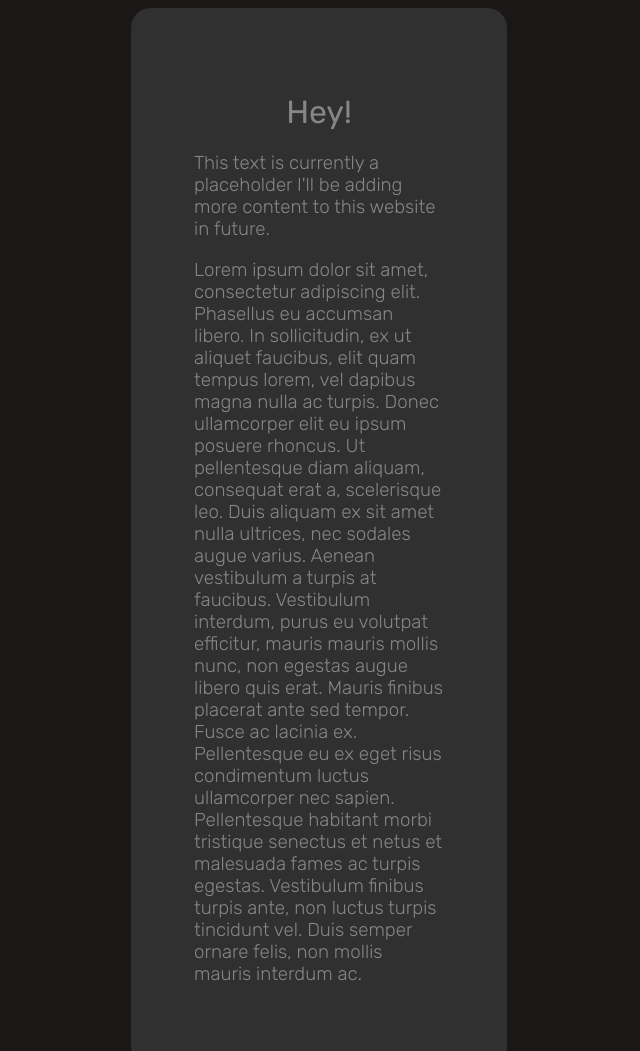
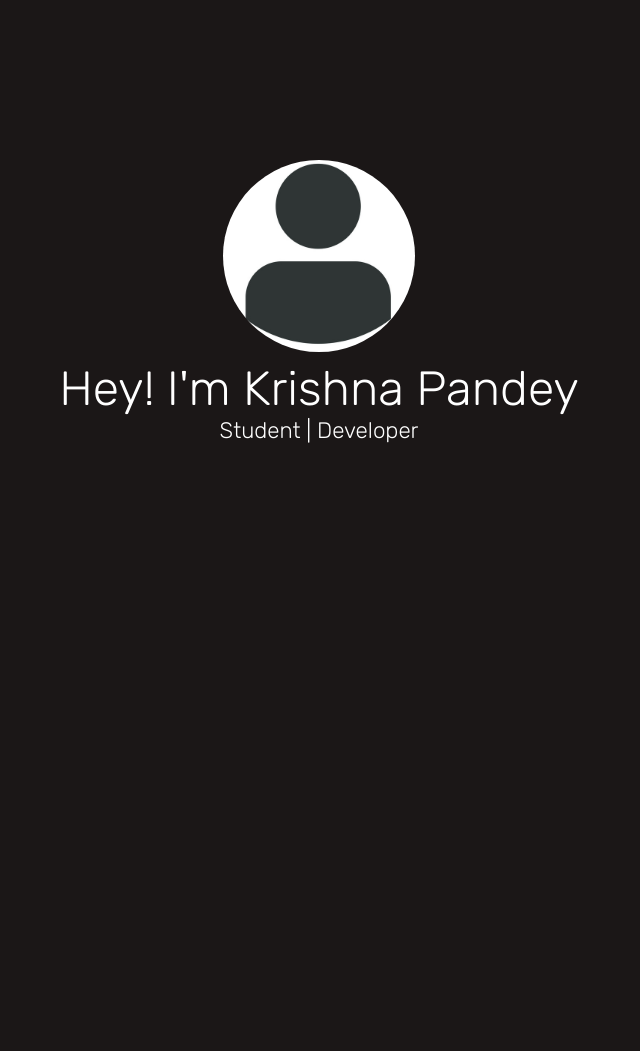
Before and after one commit to krishna2803/krishna2803.github.io, a plain HTML site: page index.html in a window 1280 px wide. Shown: the top 1051 px of the page, without its empty margins (321-961 px from the left). After the commit the page ends 800 px from the top, so only its background shows below. Drawn offline with Linux system fonts and the light colour scheme.

Commit message:
Started Creating

```diff
--- a/index.html
+++ b/index.html
@@ -1,21 +1,19 @@
 <!DOCTYPE html>
 <html lang="en">
 <head>
-    <meta charset="UTF-8">
-    <meta name="viewport" content="width=device-width, initial-scale=1">
+    <meta charset="utf-8">
+    <meta name="viewport" content="width=device-width, initial-scale=1, shrink-to-fit=no">
     <link rel="stylesheet" href="./res/css/main.css">
 
-    <title>Test</title>
+    <!-- Remove title icon -->
+    <link rel="icon" sizes="192x192" href="./res/img/k_final.png">
+
+    <title>Home | Krishna Pandey</title>
 </head>
 <body class="dark-background">
 
-    <div class='card-container'>
-        <div class='rect-card'>
-            <h1 class="rect-card-text">Hey!</h1>
-            <h3 class="rect-card-text">This text is currently a placeholder I'll be adding more content to this website in future.</h3>
-            <h3 class="rect-card-text">Lorem ipsum dolor sit amet, consectetur adipiscing elit. Phasellus eu accumsan libero. In sollicitudin, ex ut aliquet faucibus, elit quam tempus lorem, vel dapibus magna nulla ac turpis. Donec ullamcorper elit eu ipsum posuere rhoncus. Ut pellentesque diam aliquam, consequat erat a, scelerisque leo. Duis aliquam ex sit amet nulla ultrices, nec sodales augue varius. Aenean vestibulum a turpis at faucibus. Vestibulum interdum, purus eu volutpat efficitur, mauris mauris mollis nunc, non egestas augue libero quis erat. Mauris finibus placerat ante sed tempor. Fusce ac lacinia ex. Pellentesque eu ex eget risus condimentum luctus ullamcorper nec sapien. Pellentesque habitant morbi tristique senectus et netus et malesuada fames ac turpis egestas. Vestibulum finibus turpis ante, non luctus turpis tincidunt vel. Duis semper ornare felis, non mollis mauris interdum ac.</h3>
-        </div>
-    </div>
-
+    <img src='res/img/23625805.jpg' alt='user-image' class='user-image' />
+    <p class='greetingText'>Hey! I'm Krishna Pandey</p>
+    <p class="subtitle-text">Student | Developer</p>
 </body>
 </html>
--- a/res/css/main.css
+++ b/res/css/main.css
@@ -2,9 +2,11 @@
 @import url('https://fonts.googleapis.com/css2?family=Rubik:wght@300;400&display=swap');
 
 
+
+
 /* Custom scrollbar: */
 ::-webkit-scrollbar {
-    width: 10px;
+    width: 15px;
 }
 
 ::-webkit-scrollbar-track {
@@ -29,6 +31,15 @@
     font-family: 'Rubik', sans-serif;
 }
 
+body {
+    margin-top: 10rem;
+}
+
+p::selection {
+    background-color: rgba(255, 255, 255, 0.1);
+    color: white;
+}
+
 .card-container {
     display: flex;
     flex-direction: row;
@@ -50,13 +61,36 @@
     border-radius: 20px;
 }
 
-h1.rect-card-text {
+.greetingText {
+    font-weight: 300;
+    font-size: 3em;
+    text-align: center;
+    margin: 0.5rem auto 0 auto;
+}
+
+.subtitle-text {
+    font-weight: 100;
+    font-size: 1.4em;
+    text-align: center;
+    margin: 0 auto 0 auto;
+}
+
+.rect-card-text {
     font-weight: normal;
     text-align: center;
 }
 
-h3.rect-card-text {
+.rect-card-text {
     font-weight: lighter;
+}
+
+.user-image {
+    max-width: 192px;
+    display: table;
+    margin: auto;
+    border-radius: 50%;
+    user-select: none;
+    -webkit-user-drag: none;
 }
 
 .rect-card-text::selection {
```
Also changed, not shown: res/img/23625805.jpg (added), res/img/k_final.png (added).
